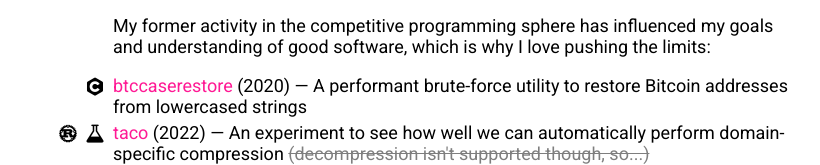
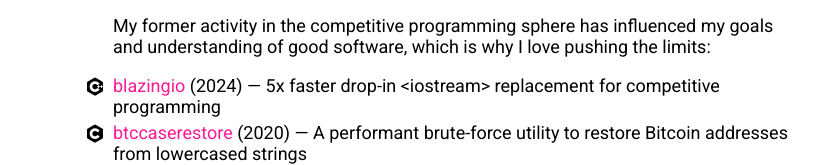
Before and after one commit to purplesyringa/site, a plain HTML site: page index.html in a window 1280 px wide. Shown: the part 2924-3089 px from the top of the page, without its empty margins (185-1005 px from the left). Drawn offline with Linux system fonts and the light colour scheme.

Commit message:
Add link to blazingio

```diff
--- a/index.html
+++ b/index.html
@@ -180,6 +180,9 @@
 				</p>
 
 				<ul>
+					<li>
+						<div class="icons"><i class="nf nf-custom-cpp" title="C++"></i></div><a href="https://github.com/purplesyringa/blazingio">blazingio</a> (2024) &mdash; 5x faster drop-in &lt;iostream&gt; replacement for competitive programming
+					</li>
 					<li>
 						<div class="icons"><i class="nf nf-custom-c" title="C"></i></div><a href="https://github.com/purplesyringa/btccaserestore">btccaserestore</a> (2020) &mdash; A performant brute-force utility to restore Bitcoin addresses from lowercased strings
 					</li>
```
